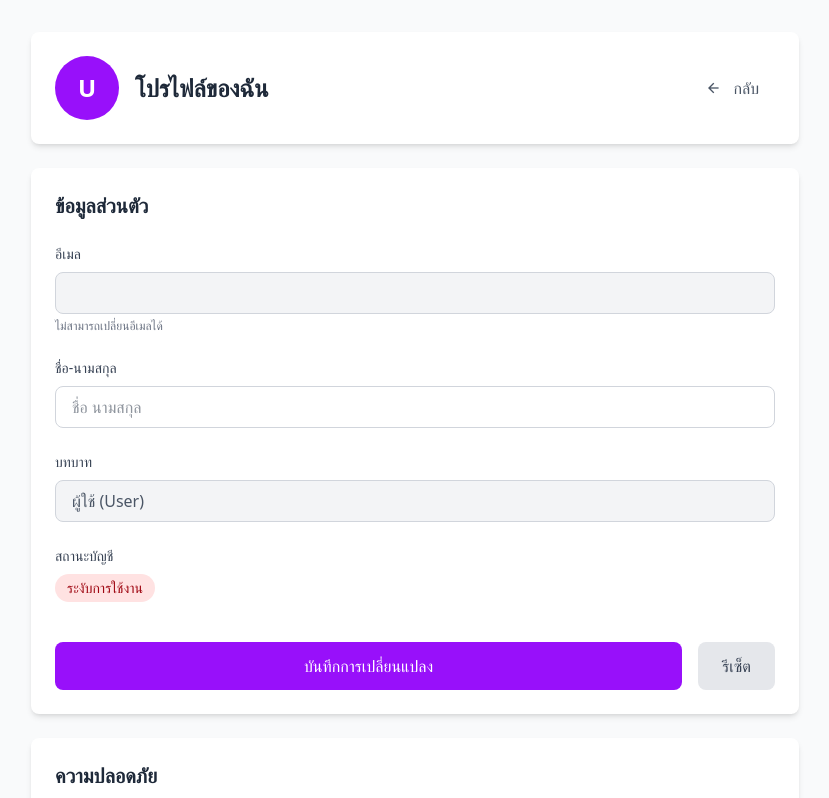
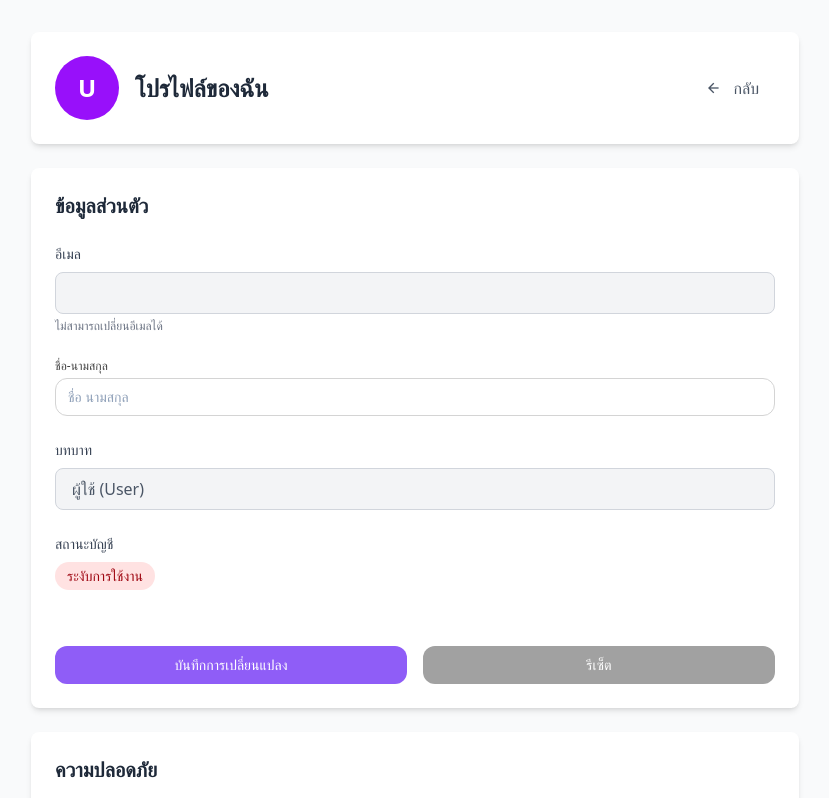
Before and after one commit to Peerawat-Nakinchat/InternProject, a Vue app in the folder intern_pj/: page /profile in a window 1280 px wide. Shown: the top 798 px of the page, without its empty margins (225-1054 px from the left). Built offline with nearby package versions, Linux system fonts and the light colour scheme; no server answers; the HTML template or start-up script is replaced by a standard one.

Commit message:
profile add base-label&button

```diff
--- a/intern_pj/src/pages/ProfilePage.vue
+++ b/intern_pj/src/pages/ProfilePage.vue
@@ -49,7 +49,14 @@
           </div>
 
           <!-- Full Name -->
-          <div>
+           <base-input
+            v-model="form.full_name"
+            label="ชื่อ-นามสกุล"
+            placeholder="ชื่อ นามสกุล"
+            :disabled="isLoading"
+          />
+
+          <!--<div>
             <label class="block text-sm font-medium text-gray-700 mb-2">ชื่อ-นามสกุล</label>
             <input
               v-model="form.full_name"
@@ -58,7 +65,7 @@
               placeholder="ชื่อ นามสกุล"
               :disabled="isLoading"
             />
-          </div>
+          </div>-->
 
           <!-- Role (Read-only) -->
           <div>
@@ -89,15 +96,35 @@
           </div>
 
           <!-- Action Buttons -->
+
+
+
           <div class="flex gap-4 pt-4">
-            <button
+            <base-button
+            type="submit"
+            :disabled="isLoading"
+            class="w-full"
+          >
+            <span v-if="isLoading">กำลังบันทึก...</span>
+            <span v-else>บันทึกการเปลี่ยนแปลง</span>
+          </base-button>
+            <!--<button
               type="submit"
               :disabled="isLoading"
               class="flex-1 px-6 py-3 bg-purple-600 text-white rounded-lg hover:bg-purple-700 transition disabled:bg-gray-400 disabled:cursor-not-allowed"
             >
               <span v-if="isLoading">กำลังบันทึก...</span>
               <span v-else>บันทึกการเปลี่ยนแปลง</span>
-            </button>
+            </button>-->
+            <base-button
+              type="button"
+              @click="resetForm"
+              class="w-full bg-neutral-400 text-neutral-700 hover:bg-neutral-500 transition"
+              :disabled="isLoading"
+            >
+              รีเซ็ต
+            </base-button>
+            <!--
             <button
               type="button"
               @click="resetForm"
@@ -105,7 +132,7 @@
               :disabled="isLoading"
             >
               รีเซ็ต
-            </button>
+            </button>-->
           </div>
         </form>
       </div>
@@ -151,6 +178,9 @@
 import { reactive, ref, computed, onMounted } from 'vue'
 import { useRouter } from 'vue-router'
 import { useAuthStore } from '@/stores/auth'
+import BaseInput from '@/components/base/BaseInput.vue'
+import BaseButton from '@/components/base/BaseButton.vue'
+
 
 const router = useRouter()
 const authStore = useAuthStore()
```
